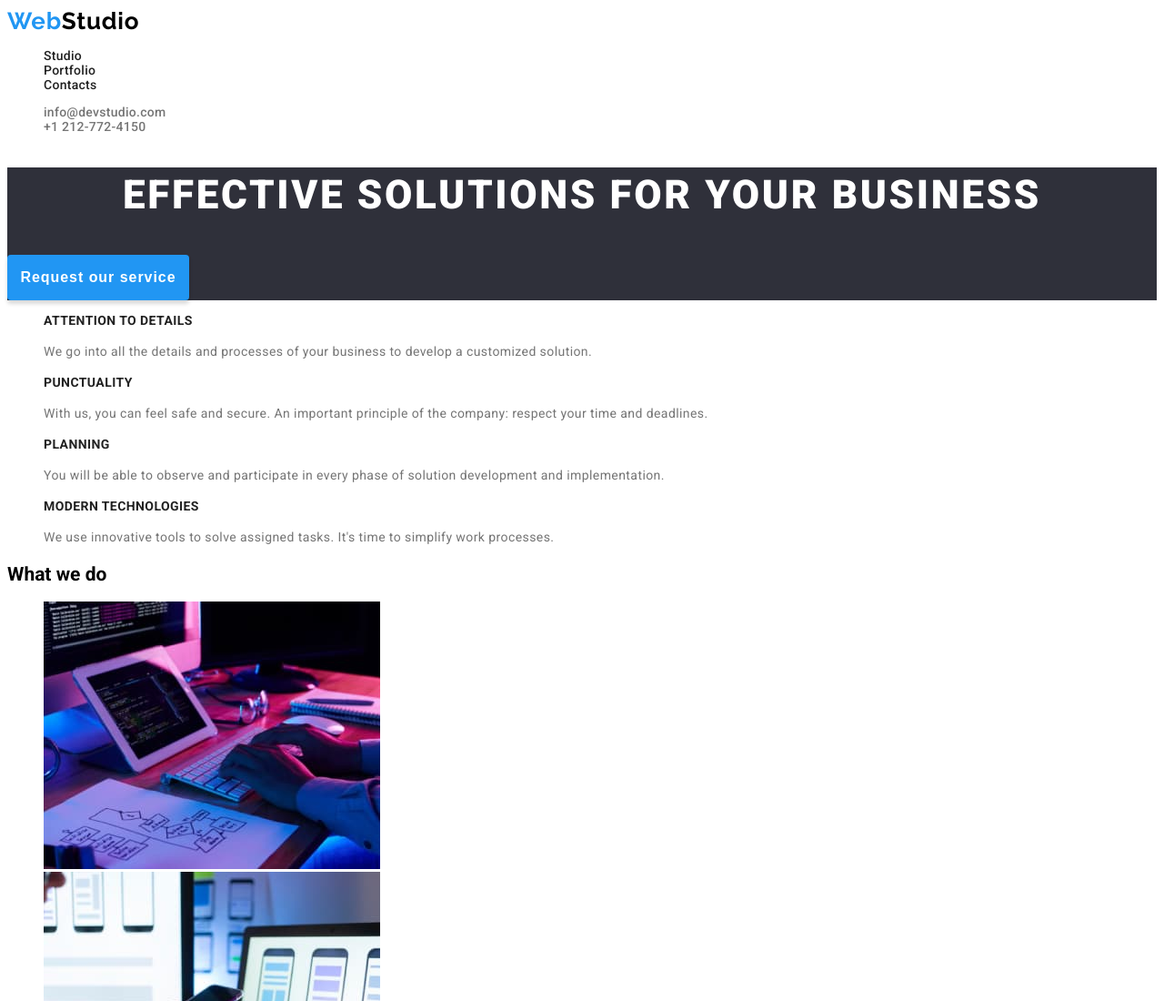
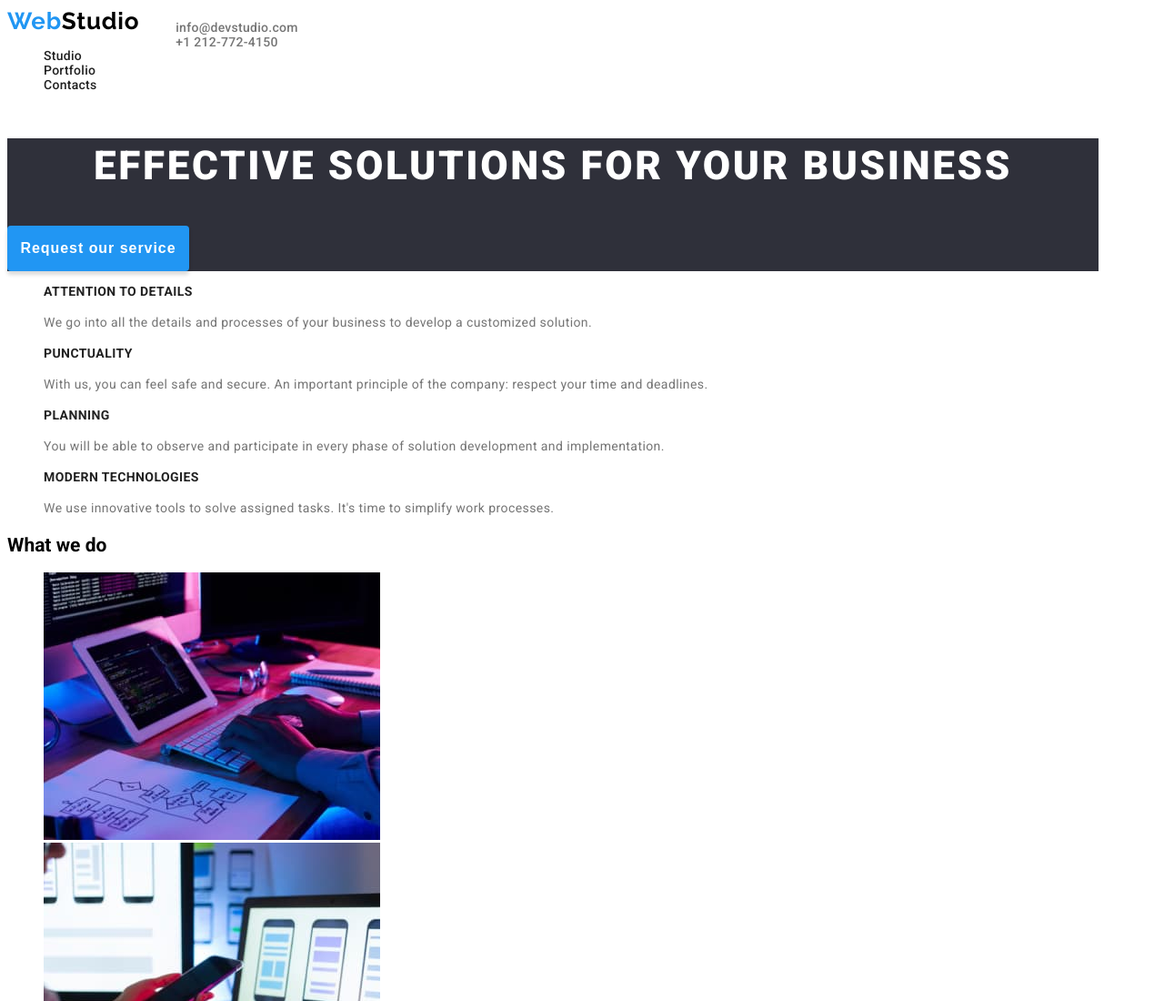
Before and after one commit to vasicris/goit-markup-hw-03, a plain HTML site: page index.html in a window 1280 px wide. Shown: the top 1100 px of the page at 91% size. Drawn offline with Linux system fonts and the light colour scheme.

Commit message:
23 feb 22:37

```diff
--- a/css/styles.css
+++ b/css/styles.css
@@ -10,6 +10,8 @@ html {
     font-weight: 500;
     line-height: 16px;
     letter-spacing: 0.02em;
+    width: 1200px;
+    display: flex;
 }
 
 .header-left {
@@ -69,6 +71,7 @@ header-navigation a :hover {
 
 .head {
     background-color: #2F303A;
+    width: 1200px;
 }
 
 .head-title {
@@ -188,6 +191,7 @@ li {
 
 .footer {
     background-color:  #2F303A;
+    width: 1200px;
 }
 
 .adress-footer {
```
